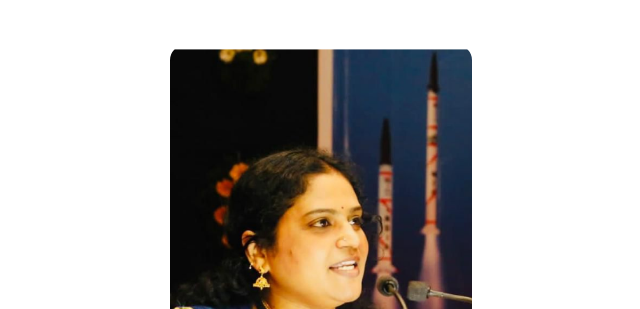
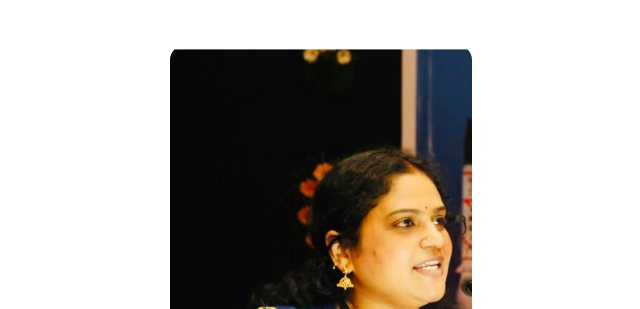
Before and after one commit to Mani19492/test, a plain HTML site: page index.html in a window 1280 px wide. Shown: the part 5023-5332 px from the top of the page, without its empty margins (319-959 px from the left). Drawn offline with nearby package versions, Linux system fonts and the light colour scheme; a web font is replaced by a local one.

Commit message:
Update index.html

```diff
--- a/index.html
+++ b/index.html
@@ -918,7 +918,7 @@
 
             <div id="card" class="d-flex justify-content-center shadow-lg p-4">
                 <div class="card-inner">
-                    <div class="front" data-bg="/guest.png">
+                   <div class="front" style="background-image: url('guest.png');">
                         <div class="text-center text-white"
                              style="position:relative; top: 50px; width: 100%; padding: 10px;">
                             <h2 style="font-size: 20px;">Smt. S. Shankari</h2>
```
